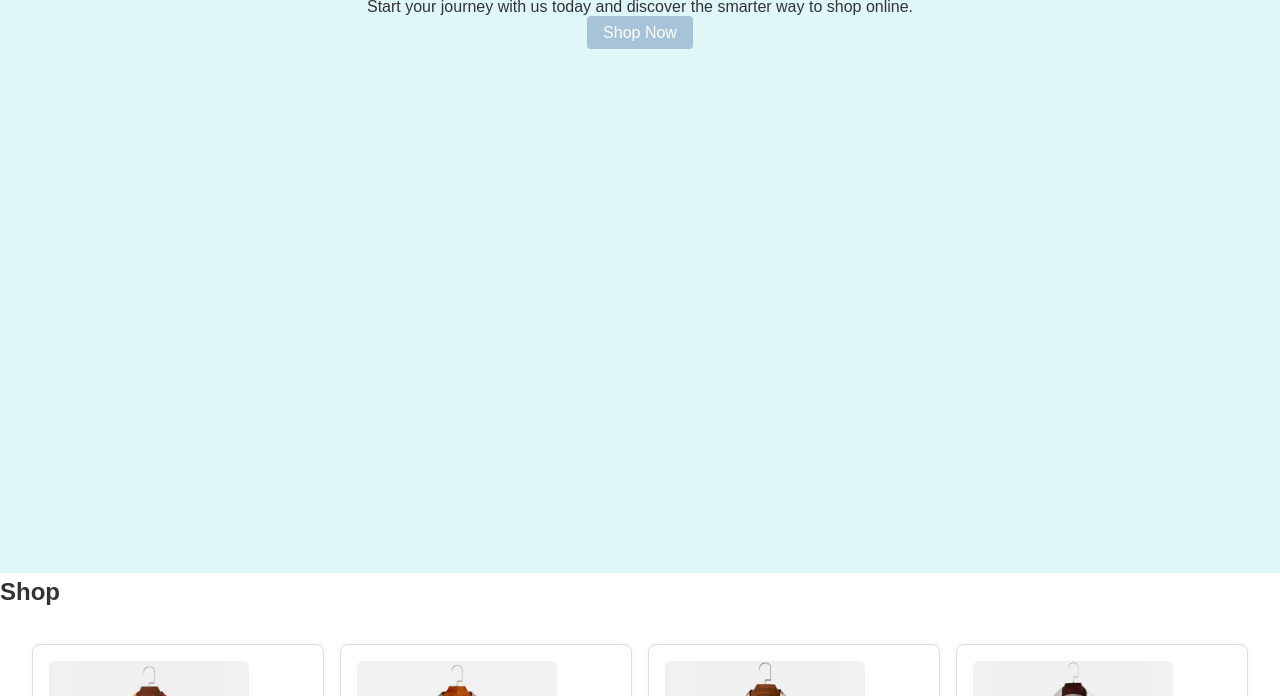
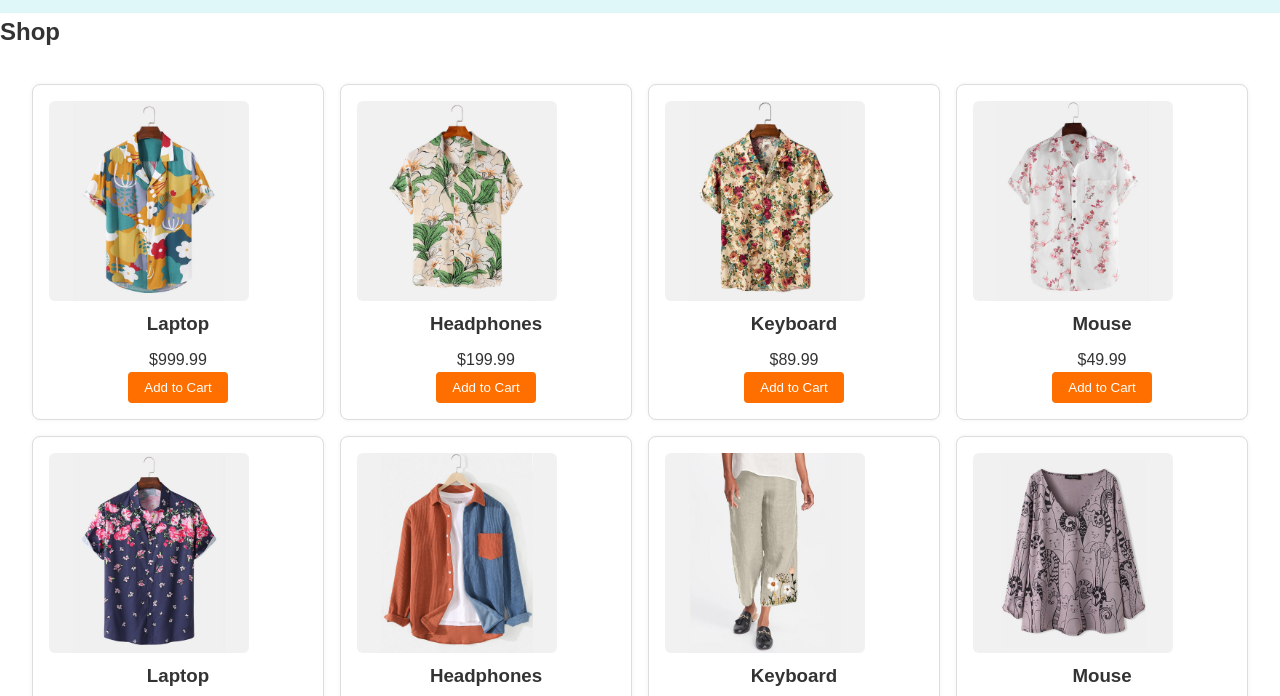
Before and after one commit to zabikhan123/Frontend-E-Commerce-Website, a plain HTML site: page index.html in a window 1280 px wide. Shown: the part 230-926 px from the top of the page. Drawn offline with Linux system fonts and the light colour scheme.

Commit message:
add some change

```diff
--- a/index.html
+++ b/index.html
@@ -7,6 +7,9 @@
   <link rel="stylesheet" href="styles.css" />
 </head>
 <body>
+
+
+
   <header class="header">
     <div class="container header-content">
       <div class="logo"><a href="#">ULEARNA</a></div>
@@ -29,11 +32,6 @@
 
 
 
-
-
-
-
-
   <main>
 
 
@@ -42,7 +40,7 @@
         <h2>Welcome to ULEARNA Store</h2>
         <p>Shop the best products at the best price. We focus on quality, value, and fast delivery, making your shopping experience smooth and secure.<br>
       Start your journey with us today and discover the smarter way to shop online.</p>
-        <a href="#shop" class="btn shope">Shop Now</a>
+        <a href="#shop" class="shop-now">Shop Now</a>
       </div>
     </section>
 
@@ -54,7 +52,7 @@
 
 
 
-    <section class="about-section">
+    <section id="about" class="about-section">
   <div class="about-container">
     <div class="about-image">
       <img src="./assite/imgs/about/a6.jpg" alt="About Us Image">
--- a/styles.css
+++ b/styles.css
@@ -86,9 +86,30 @@ button,
   cursor: pointer;
   transition: background 0.3s;
 }
-.shope{
-  margin-top: 5rem;
+main{
+  /* display: flex; */
+  align-items: center;
+  justify-content: center;
 }
+
+.shop-now{
+  /* margin-top: 2rem; */
+  padding: 0.3rem;
+  border-radius: 5px;
+  background-color: #3562938e;
+}
+.shop-now:hover{
+  border-radius: 5px;
+  padding: 0.3rem;
+  background-color: #28318279;
+}
+
+/* shop {
+  margin-top: 5rem; */
+  /* margin-left: 2rem; */
+  /* justify-content:center;
+  align-items: center; */
+/* } */
 button:hover,
 .btn:hover {
   background: #3562938e;
@@ -103,9 +124,9 @@ button:hover,
 /* Hero section */
 
 .hero {
-  height: 90vh;
+  height: 20vh;
   background: #e0f7fa;
-  padding: 3rem 1rem;
+  /* padding: 3rem 1rem; */
   text-align: center;
 }
 .home-content h2 {
```
